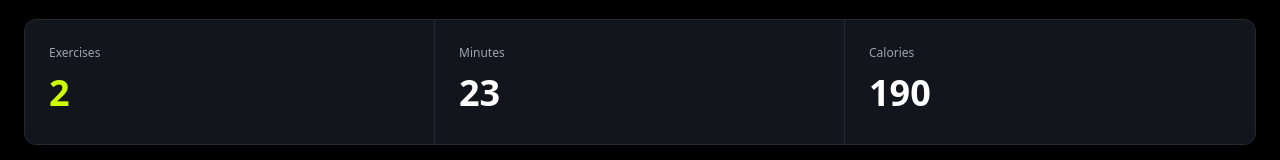
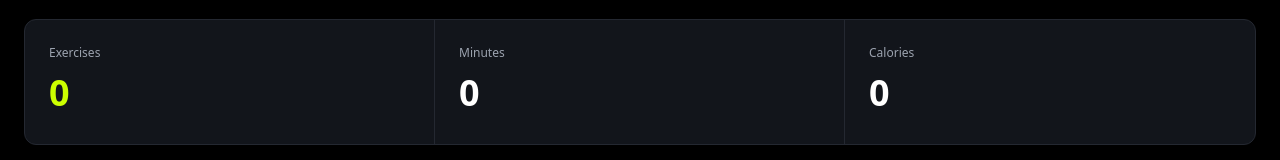
Before and after one commit to SagarAli762/ph-assignment-6-dev-stack, a Next.js app: page /my-plan in a window 1280 px wide. Shown: the part 239-399 px from the top of the page. Built offline with nearby package versions, Linux system fonts and the light colour scheme.

Commit message:
added  exercise, minutes, calories amount of my-plan section

```diff
--- a/package.json
+++ b/package.json
@@ -12,7 +12,8 @@
     "next": "16.3.6",
     "react": "19.2.8",
     "react-dom": "19.2.8",
-    "react-icons": "^5.7.0"
+    "react-icons": "^5.7.0",
+    "react-toastify": "^11.1.0"
   },
   "devDependencies": {
     "@tailwindcss/postcss": "^4",
--- a/src/app/layout.tsx
+++ b/src/app/layout.tsx
@@ -4,6 +4,7 @@ import "./globals.css";
 import Navbar from "@/components/shared/Navbar";
 import Footer from "@/components/shared/Footer";
 import LibrariesProvider from "@/context/LibrariesContext";
+import { ToastContainer } from "react-toastify";
 
 const geistSans = Geist({
   variable: "--font-geist-sans",
@@ -30,6 +31,7 @@ export default function RootLayout({ children }: LayoutProps<"/">) {
         <LibrariesProvider>
           <Navbar></Navbar>
           {children}
+          <ToastContainer />
           <Footer></Footer>
         </LibrariesProvider>
       </body>
--- a/src/app/libraries/[id]/page.tsx
+++ b/src/app/libraries/[id]/page.tsx
@@ -12,7 +12,7 @@ const LibraryDetailsCard = async ({ params }: ILibraryDetailProps) => {
   const { id } = await params;
   const res = await fetch(`https://api.abcz.workers.dev/api/fitlog/${id}`);
   const library = await res.json();
-  console.log(library);
+
   const {
     name,
     image,
@@ -197,7 +197,7 @@ const LibraryDetailsCard = async ({ params }: ILibraryDetailProps) => {
 
             {/*BUTTONS */}
             <div className="mt-5 flex flex-wrap gap-3">
-              <AddTodayPlanButton></AddTodayPlanButton>
+              <AddTodayPlanButton library={library}></AddTodayPlanButton>
 
               <SavedForLaterButton></SavedForLaterButton>
             </div>
--- a/src/app/my-plan/page.tsx
+++ b/src/app/my-plan/page.tsx
@@ -1,15 +1,23 @@
 "use client";
 
 import TabButton from "@/components/shared/TabButton";
-import {
-  FaArrowRight,
-  FaChevronDown,
-  FaDumbbell,
-  FaRegClock,
-  FaFire,
-} from "react-icons/fa";
+import { LibrariesContext } from "@/context/LibrariesContext";
+import { ILibrary } from "@/types/libraries.type";
+import { useContext, useState } from "react";
+import { FaArrowRight, FaChevronDown } from "react-icons/fa";
 
 const MyPlan = () => {
+  const { todayPlans } = useContext(LibrariesContext);
+  console.log("today plan is", todayPlans);
+
+  const totalMinutes = todayPlans.reduce(
+    (total: number, todayPlan: ILibrary) => total + todayPlan.duration,
+    0,
+  );
+  const totalCalories = todayPlans.reduce(
+    (total: number, todayPlan: ILibrary) => total + todayPlan.caloriesBurned,
+    0,
+  );
   return (
     <section className="container mx-auto rounded-xl mt-20  sm:p-6">
       {/* Header */}
@@ -30,7 +38,9 @@ const MyPlan = () => {
           <p className="lg:text-[12px]">Exercises</p>
 
           <div className="mt-1 flex items-center gap-2">
-            <span className="lg:text-[36px] font-bold text-[#CCFF00]">2</span>
+            <span className="lg:text-[36px] font-bold text-[#CCFF00]">
+              {todayPlans.length}
+            </span>
           </div>
         </div>
 
@@ -39,7 +49,9 @@ const MyPlan = () => {
           <p className="lg:text-[12px]">Minutes</p>
 
           <div className="mt-1 flex items-center gap-2">
-            <span className="lg:text-[36px] font-bold text-white">23</span>
+            <span className="lg:text-[36px] font-bold text-white">
+              {totalMinutes}
+            </span>
           </div>
         </div>
 
@@ -48,7 +60,9 @@ const MyPlan = () => {
           <p className="lg:text-[12px]">Calories</p>
 
           <div className="mt-1 flex items-center gap-2">
-            <span className="lg:text-[36px] font-bold text-white">190</span>
+            <span className="lg:text-[36px] font-bold text-white">
+              {totalCalories}
+            </span>
           </div>
         </div>
       </div>
--- a/src/components/shared/AddTodayPlanButton.tsx
+++ b/src/components/shared/AddTodayPlanButton.tsx
@@ -1,13 +1,29 @@
 "use client";
 import { LibrariesContext } from "@/context/LibrariesContext";
+import { ILibrary } from "@/types/libraries.type";
 import React, { useContext } from "react";
 import { FaCheck } from "react-icons/fa";
+import { toast } from "react-toastify";
 
-const AddTodayPlanButton = () => {
-  const { todayPlan } = useContext(LibrariesContext);
-  console.log(todayPlan);
+const AddTodayPlanButton = ({ library }: { library: ILibrary }) => {
+  const { todayPlans, setTodayPlans } = useContext(LibrariesContext);
+  const handleTodayPlan = (libraryId: number) => {
+    const alreadyAdded = todayPlans.find(
+      (plan: ILibrary) => plan.id === libraryId,
+    );
+    if (todayPlans.includes(alreadyAdded)) {
+      return toast.error("Already in your plan");
+    } else {
+      setTodayPlans([...todayPlans, library]);
+      toast.success("Added to today's plan");
+    }
+  };
+
   return (
-    <button className="btn btn-sm border-none bg-[#C2F800] px-4 text-[10px] font-bold text-black hover:bg-[#b4e900]">
+    <button
+      onClick={() => handleTodayPlan(library.id)}
+      className="btn btn-sm border-none bg-[#C2F800] px-4 text-[10px] font-bold text-black hover:bg-[#b4e900]"
+    >
       <FaCheck size={10} />
       Add to today's plan
     </button>
--- a/src/context/LibrariesContext.tsx
+++ b/src/context/LibrariesContext.tsx
@@ -2,10 +2,10 @@
 import React, { createContext, ReactNode, useState } from "react";
 export const LibrariesContext = createContext({});
 const LibrariesProvider = ({ children }: { children: ReactNode }) => {
-  const [todayPlan, setTodayPlan] = useState("today");
+  const [todayPlans, setTodayPlans] = useState([]);
   const sharedData = {
-    todayPlan,
-    setTodayPlan,
+    todayPlans,
+    setTodayPlans,
   };
   return (
     <LibrariesContext.Provider value={sharedData}>
```
Also changed, not shown: 1 other file (tests, documents, lock files or other folders).
